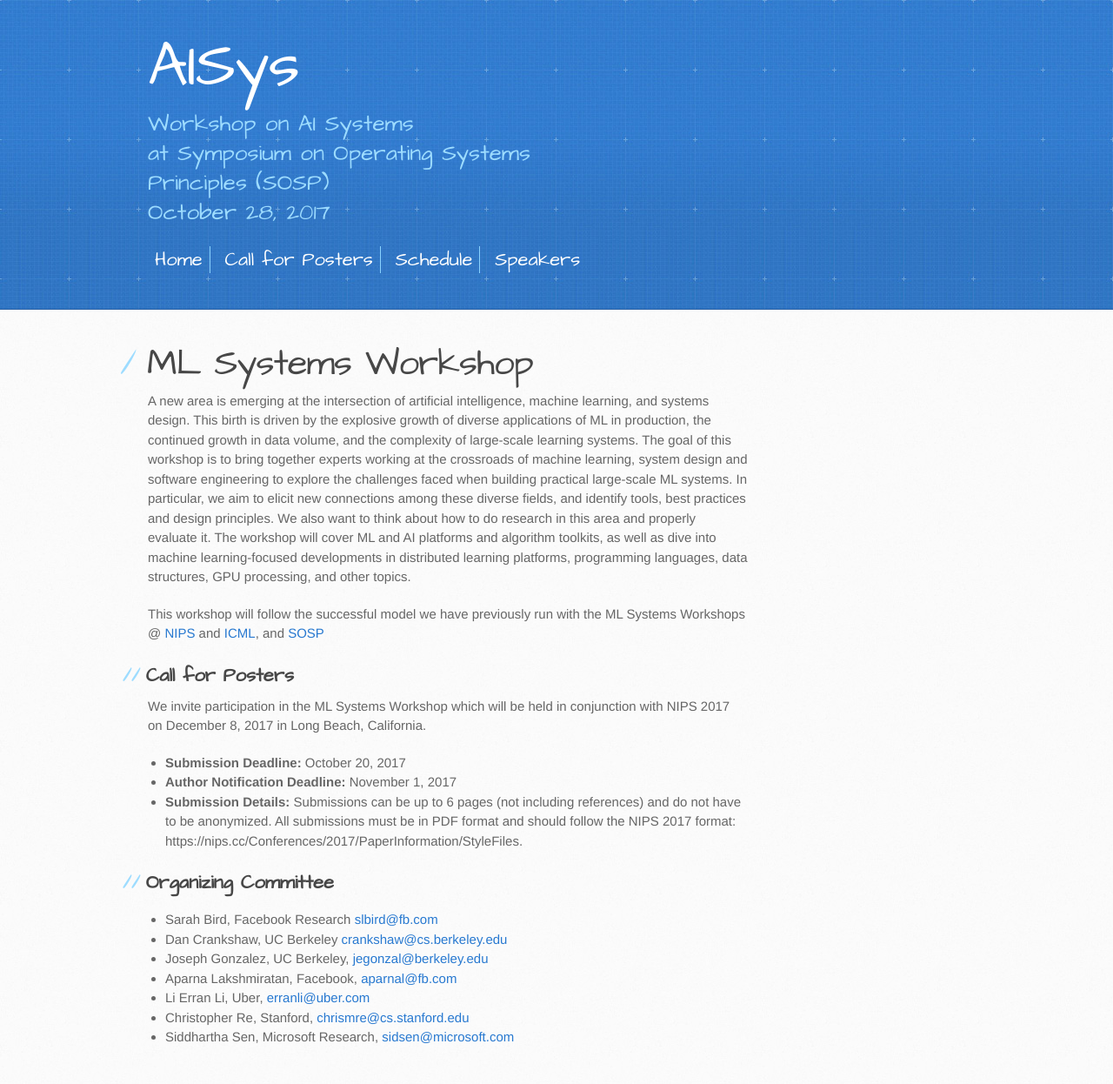
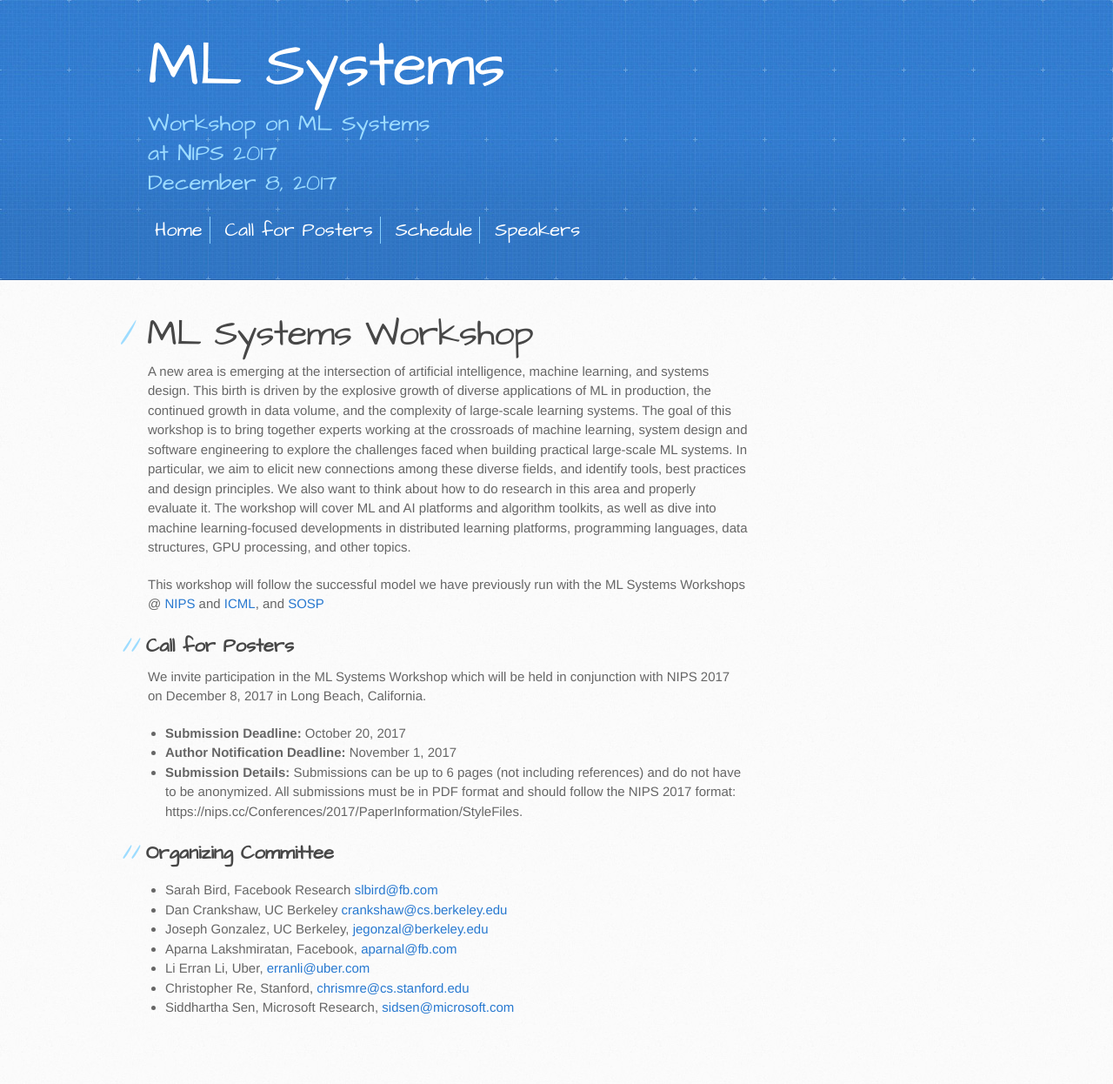
Before and after one commit to LearningSys/nips17, a Jekyll site: the page built from index.md, in a window 1280 px wide. Shown: the whole page at 87% size. Built offline with Jekyll 4.4.1, drawn with Linux system fonts in a browser that asks for light colours; the repository's description, which GitHub fills in, is left out; our own code applies the rules of GitHub Pages for plain Markdown files; after the commit the page ends 1212 px from its top, so only the background shows below that.

Commit message:
change aisys to mlsys in header

```diff
--- a/_config.yml
+++ b/_config.yml
@@ -1,4 +1,4 @@
-title: AISys
+title: ML Systems
 show_downloads: false
 google_analytics:
 theme:
--- a/_layouts/default.html
+++ b/_layouts/default.html
@@ -21,9 +21,9 @@
       <div class="inner">
           <h1>{{ site.title }}</h1>
       </a>
-      <h2>Workshop on AI Systems</h2>
-      <h2>at Symposium on Operating Systems Principles (SOSP)</h2>
-      <h2>October 28, 2017</h2>
+      <h2>Workshop on ML Systems</h2>
+      <h2>at NIPS 2017</h2>
+      <h2>December 8, 2017</h2>
 		<div class='mymenu'>
 			<span class='menu-link'><a href='index.html'>Home</a></span>
 			<span class='menu-link'><a href='cfp.html'>Call for Posters</a></span>
```
